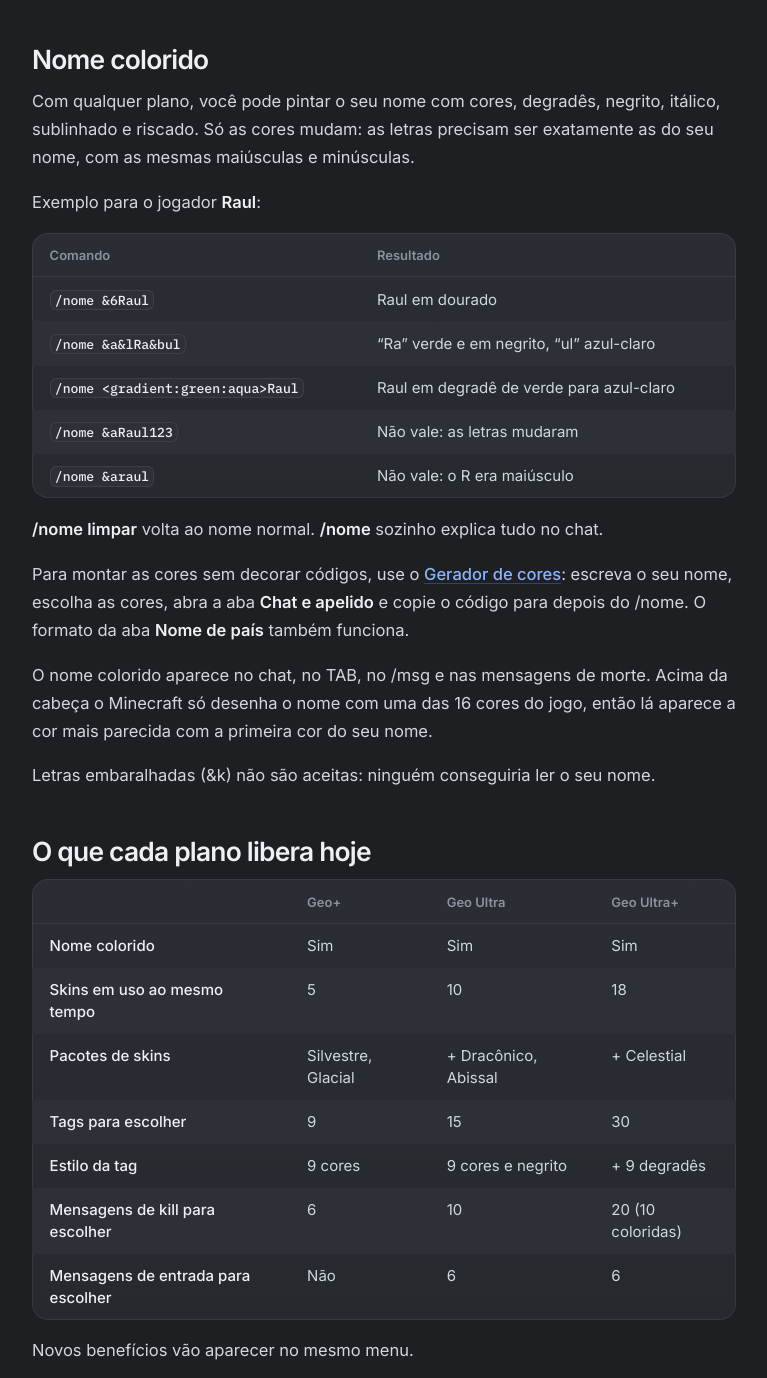
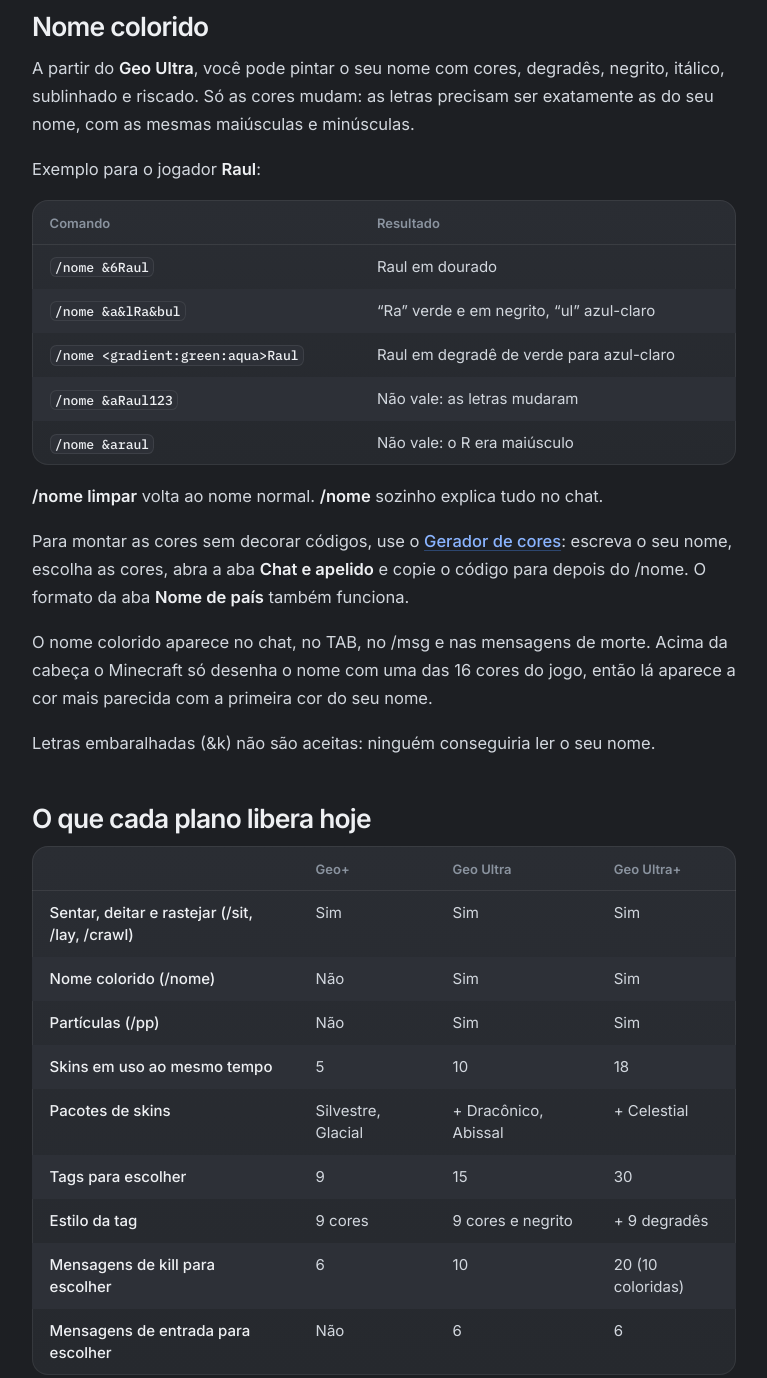
Before and after one commit to RaulDOQ/GeoAnarchy, an Astro site in the folder website/: page /wiki/vip/planos-e-menu in a window 1280 px wide. Shown: the part 1233-2611 px from the top of the page, without its empty margins (324-1091 px from the left). Built offline with nearby package versions, Linux system fonts and the light colour scheme; Astro itself is replaced by a stand-in of ours.

Commit message:
Site open: no development banner, visible to search engines
The server opens soon for beta testing with real players, so the
"site em desenvolvimento" strip and the noindex tag are gone.

The VIP wiki now matches the server: sitting, lying and crawling from
Geo+, the coloured name (/nome) and particles (/pp) from Geo Ultra.

Co-Authored-By: Claude Opus 5.5 <noreply@anthropic.com>

```diff
--- a/website/src/config/site.ts
+++ b/website/src/config/site.ts
@@ -6,7 +6,7 @@ export const site = {
   url: 'https://geoanarchy.net',
 
   /** Shows the "site em desenvolvimento" strip and keeps the site out of search engines. */
-  inDevelopment: true,
+  inDevelopment: false,
 
   java: {
     address: 'geoanarchy.net',
--- a/website/src/content/wiki/jogador/vip/planos-e-menu.md
+++ b/website/src/content/wiki/jogador/vip/planos-e-menu.md
@@ -29,7 +29,7 @@ O GeoMenu também vai ganhar botões para todos os jogadores, não só para quem
 
 ## Nome colorido
 
-Com qualquer plano, você pode pintar o seu nome com cores, degradês, negrito, itálico, sublinhado e riscado. Só as cores mudam: as letras precisam ser exatamente as do seu nome, com as mesmas maiúsculas e minúsculas.
+A partir do **Geo Ultra**, você pode pintar o seu nome com cores, degradês, negrito, itálico, sublinhado e riscado. Só as cores mudam: as letras precisam ser exatamente as do seu nome, com as mesmas maiúsculas e minúsculas.
 
 Exemplo para o jogador **Raul**:
 
@@ -53,7 +53,9 @@ Letras embaralhadas (&k) não são aceitas: ninguém conseguiria ler o seu nome.
 
 | | Geo+ | Geo Ultra | Geo Ultra+ |
 |---|---|---|---|
-| Nome colorido | Sim | Sim | Sim |
+| Sentar, deitar e rastejar (/sit, /lay, /crawl) | Sim | Sim | Sim |
+| Nome colorido (/nome) | Não | Sim | Sim |
+| Partículas (/pp) | Não | Sim | Sim |
 | Skins em uso ao mesmo tempo | 5 | 10 | 18 |
 | Pacotes de skins | Silvestre, Glacial | + Dracônico, Abissal | + Celestial |
 | Tags para escolher | 9 | 15 | 30 |
@@ -67,6 +69,6 @@ Novos benefícios vão aparecer no mesmo menu.
 
 As skins dos seus itens são removidas quando você entra no servidor depois que o plano acabou. Os itens continuam seus, só com a aparência normal.
 
-O nome colorido volta ao normal, mas fica guardado: se você voltar a ter um plano, as cores voltam sozinhas.
+O nome colorido volta ao normal, mas fica guardado: se você voltar a ter o Geo Ultra ou o Geo Ultra+, as cores voltam sozinhas.
 
 A tag, a mensagem de kill e a mensagem de entrada que você escolheu param de aparecer e também ficam guardadas. Se você passar para um plano mais simples, o que for só do plano mais caro para de aparecer até você escolher outra coisa.
```
